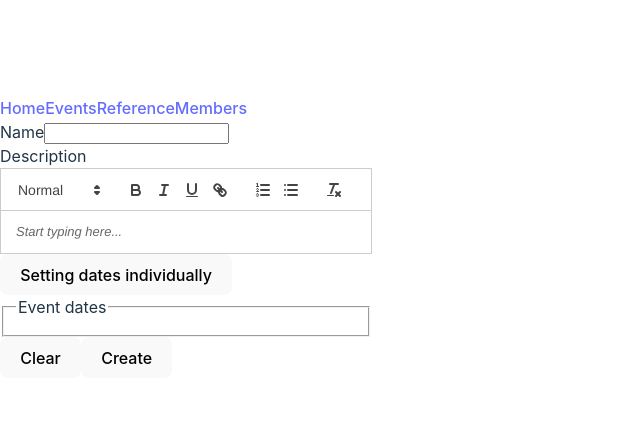
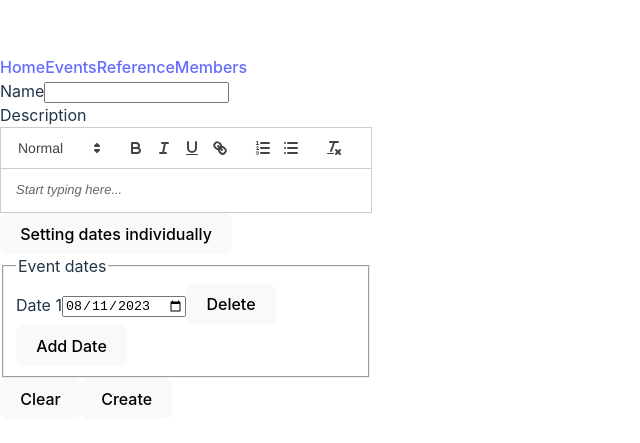
Before and after one commit to adat456/age-of-origins, a React (Vite) app in the folder client/: page /events/create in a window 1280 px wide. Shown: the part 163-606 px from the top of the page, without its empty margins (0-640 px from the left). Built offline with nearby package versions, Linux system fonts and the light colour scheme.

Commit message:
Adjust inputs based on date range vs. individual dates, finish event creation form

```diff
--- /dev/null
+++ b/client/src/Events/EventDatesFieldset.tsx
@@ -0,0 +1,71 @@
+import { useState } from "react";
+
+interface eventDatesFieldsetInterface {
+    dateRange: boolean,
+    individualDates: {id: number, date: string}[],
+    setIndividualDates: React.Dispatch<React.SetStateAction<{id: number, date: string}[]>>,
+    startDate: string,
+    setStartDate: React.Dispatch<React.SetStateAction<string>>,
+    endDate: string,
+    setEndDate: React.Dispatch<React.SetStateAction<string>>,
+};
+
+const EventDatesFieldset: React.FC<eventDatesFieldsetInterface> = function({ dateRange, individualDates, setIndividualDates, startDate, setStartDate, endDate, setEndDate }) {
+    const [ individualDateId, setIndividualDateId ] = useState(1);
+
+    function generateIndividualDateFields() {
+        const individualDateFields = individualDates.map((date, index) => (
+            <div key={date.id}>
+                <label htmlFor={`date-${date.id}`}>{`Date ${index + 1}`}</label>
+                <input type="date" name="date" value={date.date} id={`date-${date.id}`} onChange={(e) => handleDateFieldChange(date.id, e.target.value)} />
+                <button type="button" onClick={() => handleRemoveDateField(date.id)}>Delete</button>
+            </div>
+        ));
+        return individualDateFields;
+    };
+    function handleDateFieldChange(id: number, newDate: string) {
+        setIndividualDates(individualDates.map(date => {
+            if (date.id === id) {
+                return {
+                    id,
+                    date: newDate
+                };
+            } else {
+                return date;
+            };
+        }));
+    };
+    function handleAddDateField() {
+        setIndividualDates([...individualDates, {id: individualDateId, date: new Date().toISOString().slice(0, 10)}]);
+        setIndividualDateId(individualDateId + 1);
+    };
+    function handleRemoveDateField(id: number) {
+        setIndividualDates(individualDates.filter(date => date.id !== id))
+    };
+
+    return (
+        <>
+            {dateRange ?
+                <fieldset>
+                    <legend>Event date range</legend>
+                    <div>
+                        <label htmlFor="startdate">Start</label>
+                        <input type="date" name="startdate" id="startdate" value={startDate} onChange={(e) => setStartDate(e.target.value)}/>
+                    </div>
+                    <div>
+                        <label htmlFor="enddate">End</label>
+                        <input type="date" name="enddate" id="enddate" value={endDate} onChange={(e) => setEndDate(e.target.value)} />
+                    </div>
+                </fieldset>
+                :
+                <fieldset>
+                    <legend>Event dates</legend>
+                    {generateIndividualDateFields()}
+                    <button type="button" onClick={handleAddDateField}>Add Date</button>
+                </fieldset>
+            }
+        </>
+    );
+};
+
+export default EventDatesFieldset;
--- a/client/src/Events/EventForm.tsx
+++ b/client/src/Events/EventForm.tsx
@@ -2,16 +2,41 @@ import { useState, useEffect, useRef } from "react";
 import ReactQuill from "react-quill";
 import "react-quill/dist/quill.snow.css";
 import { convert } from "html-to-text";
+import { useMutation, useQueryClient } from "@tanstack/react-query";
+import { addEvent } from "../Shared/sharedFunctions";
+import EventDatesFieldset from "./EventDatesFieldset";
 
 const EventForm: React.FC = function() {
     const [ title, setTitle ] = useState("");
     const [ titleErr, setTitleErr ] = useState("");
     const [ body, setBody ] = useState("");
     const [ bodyErr, setBodyErr ] = useState("");
+    /////////
     const [ dateRange, setDateRange ] = useState(false);
+    ///
     const [ individualDateId, setIndividualDateId ] = useState(1);
-    const [ individualDates, setIndividualDates ] = useState<number[] | Date[]>([]);
-    const [ eventdates, setEventdates ] = useState<Date[]>([]);
+    const [ individualDates, setIndividualDates ] = useState<{id: number, date: string}[]>([{id: 0, date: new Date().toISOString().slice(0, 10)}]);
+    ///
+    const [ startDate, setStartDate ] = useState(new Date().toISOString().slice(0, 10));
+    const [ endDate, setEndDate ] = useState(new Date().toISOString().slice(0, 10));
+
+    const queryClient = useQueryClient();
+    const {
+        mutate: addEventMutation,
+        status: addEventStatus,
+        error: addEventErr
+    } = useMutation({
+        mutationFn: () => addEvent({
+            author: "64d69b49a8599d958bc51e57",
+            title, body,
+            eventdates: dateRange ?
+                [startDate, endDate] :
+                individualDates.map(date => date.date)
+        }),
+        onSuccess: () => {
+            queryClient.invalidateQueries({ queryKey: [ "events" ]});
+        },
+    });
 
     function handleTitleChange(e: React.ChangeEvent<HTMLInputElement>) {
         setTitle(e.target.value);
@@ -39,19 +64,23 @@ const EventForm: React.FC = function() {
         };
     }, [body]);
 
-    function generateIndividualDateFields() {
+    function handleSubmit(e: React.FormEvent<HTMLFormElement>) {
+        e.preventDefault();
 
+        if (addEventStatus !== "loading") {
+            addEventMutation();
+            if (addEventStatus === "success") console.log("success");
+        };
     };
 
     function clearAllFields() {
         setTitle("");
         setBody("");
         setDateRange(false);
-        setEventdates([]);
     };
 
     return (
-        <form method="POST" noValidate>
+        <form method="POST" noValidate onSubmit={handleSubmit}>
             <div>
                 <label htmlFor="title">Name</label>
                 {titleErr ? <p>{titleErr}</p> : null}
@@ -63,23 +92,7 @@ const EventForm: React.FC = function() {
                 <ReactQuill id="body" value={body} onChange={setBody} placeholder="Start typing here..." />
             </div>
             <button type="button" onClick={() => setDateRange(!dateRange)}>{dateRange ? "Setting dates by range" : "Setting dates individually"}</button>
-            {dateRange ?
-                <fieldset>
-                    <legend>Event date range</legend>
-                    <div>
-                        <label htmlFor="startdate">Start</label>
-                        <input type="date" name="startdate" id="startdate" />
-                    </div>
-                    <div>
-                        <label htmlFor="enddate">End</label>
-                        <input type="date" name="enddate" id="enddate" />
-                    </div>
-                </fieldset>
-                :
-                <fieldset>
-                    <legend>Event dates</legend>
-                </fieldset>
-            }
+            <EventDatesFieldset dateRange={dateRange} individualDates={individualDates} setIndividualDates={setIndividualDates} startDate={startDate} setStartDate={setStartDate} endDate={endDate} setEndDate={setEndDate} />
             <button type="reset" onClick={clearAllFields}>Clear</button>
             <button type="submit">Create</button>
         </form>
--- a/client/src/Shared/sharedFunctions.ts
+++ b/client/src/Shared/sharedFunctions.ts
@@ -1,6 +1,6 @@
 import { announcementInterface, memberInterface, referenceInterface } from "./interfaces";
 
-// query keys: members, MEMBERID-stats, USERNAME-past-year-stats, announcements, tags, recent-references, references
+// query keys: members, MEMBERID-stats, USERNAME-past-year-stats, announcements, tags, recent-references, references, events
 
 /// MEMBERS ///
 export async function fetchMembers() {
@@ -166,10 +166,6 @@ export async function fetchAllReferences() {
     };
 };
 
-export async function fetchSingleReference() {
-
-};
-
 export async function addReference(data: {author: string, title: string, body: string, tags: string[]}) {
     const reqOptions: RequestInit = {
         method: "POST",
@@ -213,3 +209,20 @@ export async function deleteReference(referenceid: string) {
         throw new Error(res);
     };
 };
+
+/// EVENTS ///
+export async function addEvent(data: {author: string, title: string, body: string, eventdates: string[]}) {
+    const reqOptions: RequestInit = {
+        method: "POST",
+        headers: { "Content-Type": "application/json" },
+        body: JSON.stringify(data),
+    };
+    const req = await fetch(`http://localhost:3001/add-event`, reqOptions);
+    const res = await req.json();
+
+    if (req.ok) {
+        return res;
+    } else {
+        throw new Error(res);
+    };
+};
```
Also changed, not shown: client/src/Shared/customHooks.ts (deleted), 2 other files (tests, documents, lock files or other folders).
